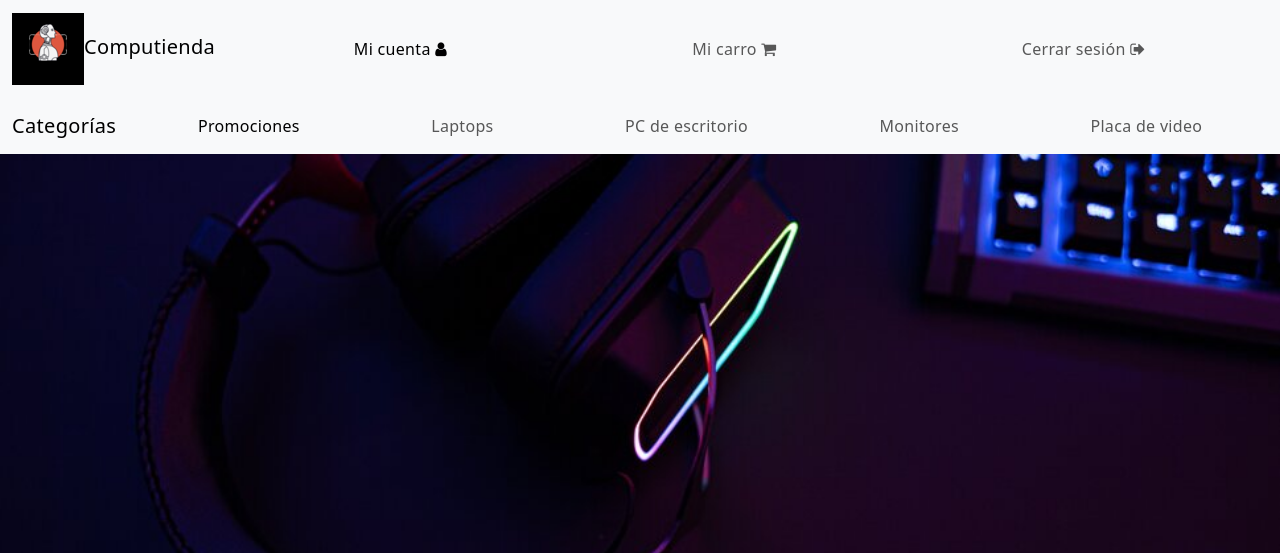
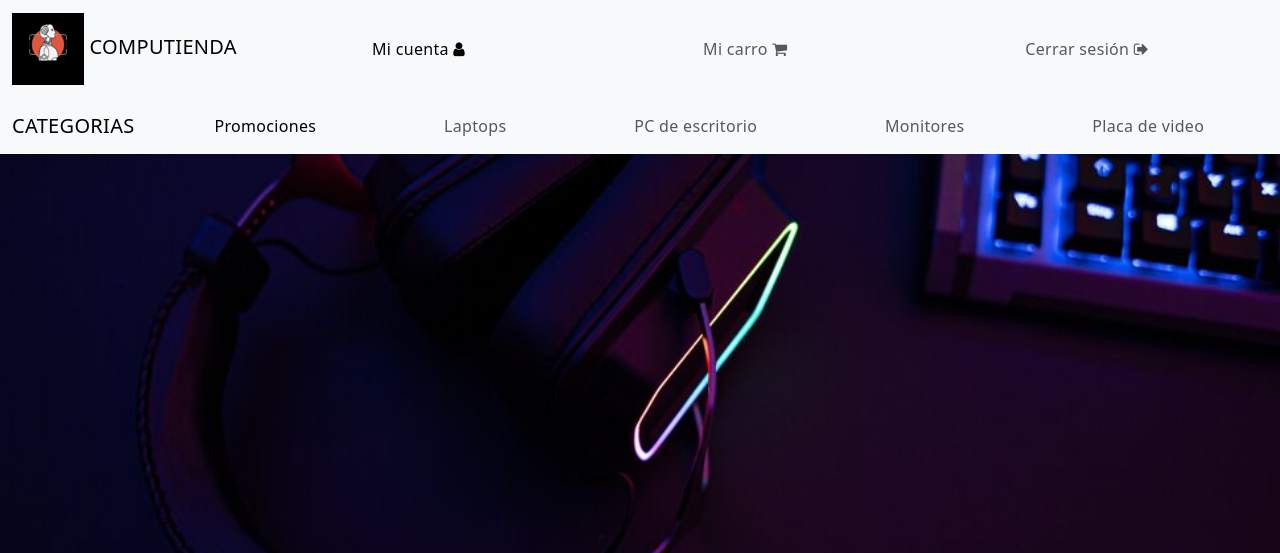
Before and after one commit to lualzugaray/Computienda, a PHP site: page /index.php in a window 1280 px wide. Shown: the top 553 px of the page. Run offline with PHP 8.4, Linux system fonts and the light colour scheme.

Commit message:
Add files via upload

```diff
--- a/computienda/nav.php
+++ b/computienda/nav.php
@@ -4,7 +4,7 @@
     <div>
         <nav id="header" class="navbar navbar-expand-lg navbar-light bg-light">
             <div class="container-fluid">
-                <a class="navbar-brand" href="index.php"><img src="img/logo.png" alt="">Computienda</a>
+                <a class="navbar-brand" href="index.php"><img src="img/logo.png" alt="">  COMPUTIENDA</a>
                 <button class="navbar-toggler" type="button" data-bs-toggle="collapse" data-bs-target="#navbarSupportedContent" aria-controls="navbarSupportedContent" aria-expanded="false" aria-label="Toggle navigation">
                     <span class="navbar-toggler-icon"></span>
                 </button>
@@ -27,7 +27,7 @@
     <div>
         <nav class="navbar navbar-expand-lg navbar-light bg-light">
             <div class="container-fluid">
-                <span class="navbar-brand mb-0 h1">Categorías</span>
+                <span class="navbar-brand mb-0 h1">CATEGORIAS</span>
                 <div class="collapse navbar-collapse" id="navbarSupportedContent">
                     <ul class="navbar-nav nav-fill w-100">
                         <li class="nav-item">
```
